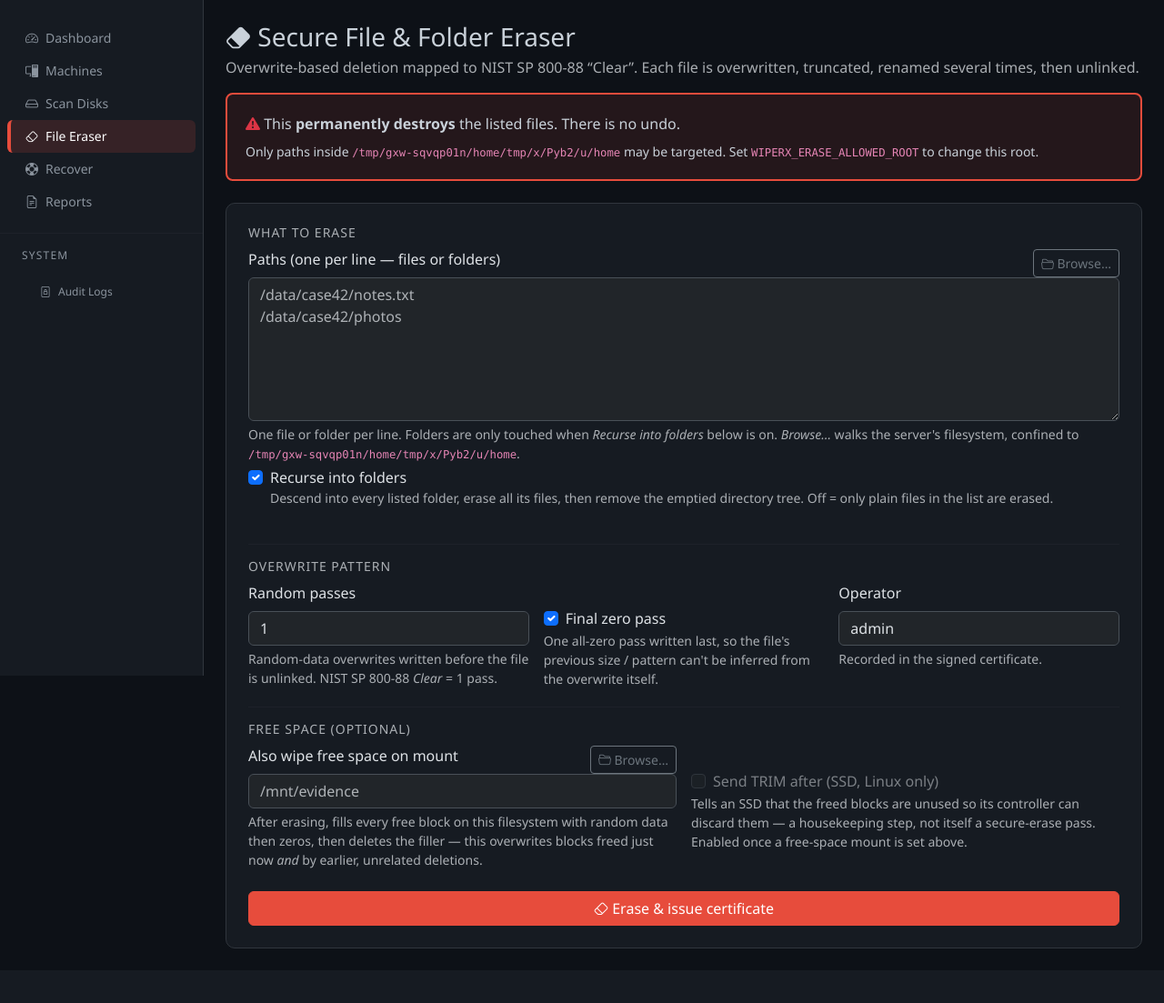
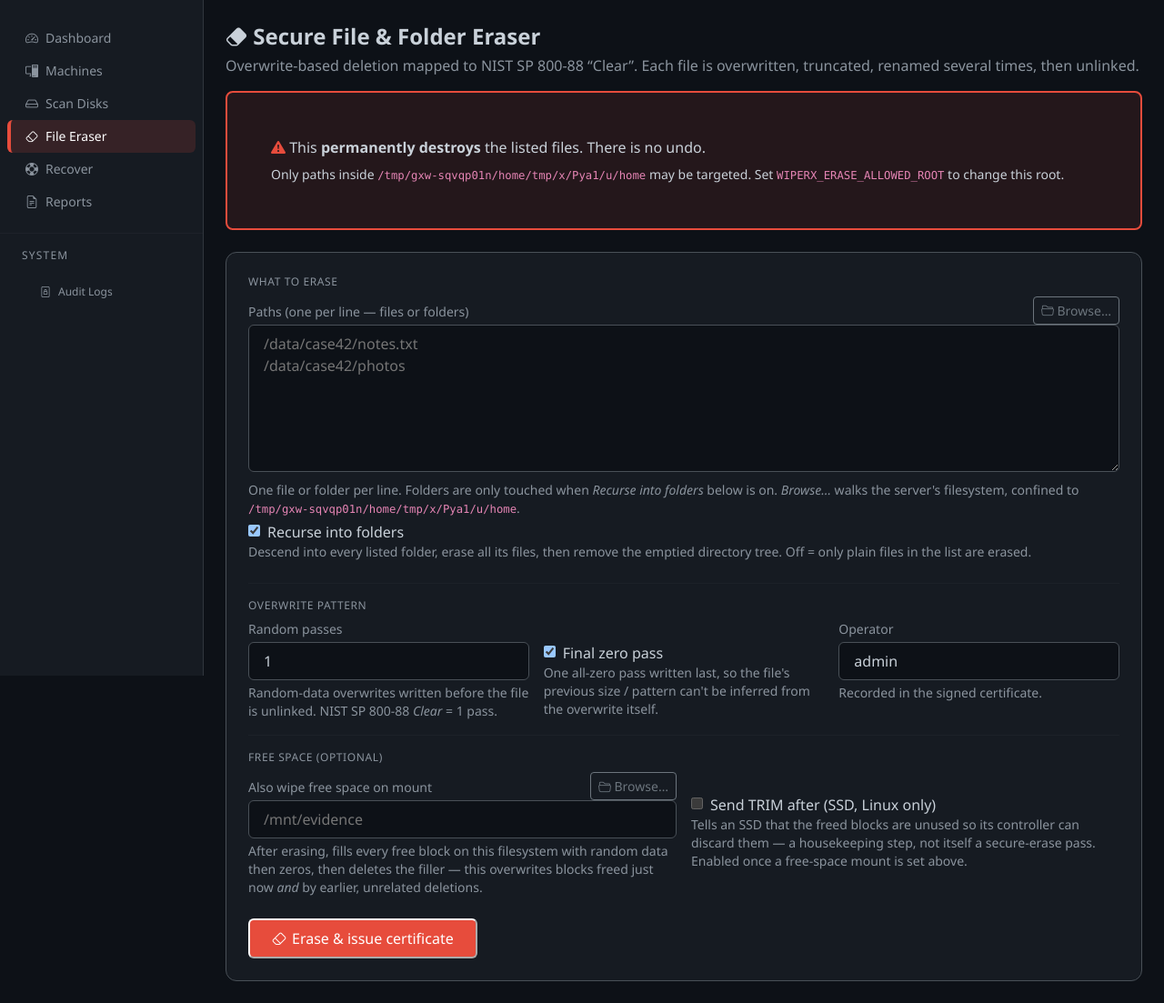
Before and after one commit to harishvidyarthcsecs/WiperX, a Flask app: page /eraser/ in a window 1280 px wide. Shown: the part 68-1171 px from the top of the page at 91% size. Before the commit the page ends 1111 px from the top, so only its background shows below. Run offline with Flask 3, Linux system fonts and the light colour scheme; a user stored in the database is signed in; some libraries are stand-ins or nearby versions.

Commit message:
feat(web): eraser page pass (Part B, slice 8)
- web/templates/eraser/index.html: converted to Tailwind, path_picker.html
  wiring (pick_button/picker_modal) from Part C untouched. Field names
  (paths, recursive, passes, zero_final, operator, wipe_free_mount,
  fstrim_after, csrf_token) and JS-referenced ids (fsmount, ft, ft-hint)
  kept identical - the mount/TRIM sync script is unchanged.
- web/templates/eraser/result.html: card()/badge()/table_wrap() for the
  stat tiles, certificate badge, and per-file table. Context vars (result,
  cert_name, log_lines) unchanged.

Verified: pytest 156 passed (1 pre-existing recovery flake, unrelated).
Screenshotted eraser/index via the live dev server (logged in). result.html
rendered directly via render_template with representative mock data (no
route change needed); that render used a bare unauthenticated request
context so the shell chrome is absent from the screenshot by construction,
not a template defect - content (stat tiles, signed badge, per-file table)
verified correct.

Co-Authored-By: Claude Sonnet 5 <noreply@anthropic.com>
Claude-Session: https://claude.ai/code/session_01Ay1oDUAfQtqfH8dq6p4sHe

```diff
--- a/web/templates/eraser/index.html
+++ b/web/templates/eraser/index.html
@@ -3,86 +3,97 @@
 {% block title %}Secure File Eraser{% endblock %}
 
 {% block content %}
-<h3 class="mb-1"><i class="bi bi-eraser-fill"></i> Secure File &amp; Folder Eraser</h3>
-<p class="text-muted">Overwrite-based deletion mapped to NIST SP 800-88 &ldquo;Clear&rdquo;.
+<h3 class="mb-1 text-2xl font-bold"><i class="bi bi-eraser-fill"></i> Secure File &amp; Folder Eraser</h3>
+<p class="text-wx-muted">Overwrite-based deletion mapped to NIST SP 800-88 &ldquo;Clear&rdquo;.
 Each file is overwritten, truncated, renamed several times, then unlinked.</p>
 
-<div class="wipe-warning-box mb-4">
-  <i class="bi bi-exclamation-triangle-fill text-danger"></i>
+<div class="mb-4 rounded-lg border-2 border-wx-red bg-wx-red/10 p-5">
+  <i class="bi bi-exclamation-triangle-fill text-wx-red"></i>
   This <strong>permanently destroys</strong> the listed files. There is no undo.
-  <div class="small mt-2">Only paths inside <code>{{ allowed_root }}</code> may be
+  <div class="mt-2 text-sm">Only paths inside <code>{{ allowed_root }}</code> may be
     targeted. Set <code>WIPERX_ERASE_ALLOWED_ROOT</code> to change this root.</div>
 </div>
 
-<form method="POST" action="{{ url_for('eraser.run') }}" class="card p-4"
+<form method="POST" action="{{ url_for('eraser.run') }}"
+      class="rounded-xl border border-wx-border bg-wx-card p-6"
       onsubmit="return confirm('Permanently erase the listed paths?');">
   <input type="hidden" name="csrf_token" value="{{ csrf_token() }}">
 
-  <h6 class="text-uppercase text-muted small mb-2" style="letter-spacing:1px">What to erase</h6>
+  <h6 class="mb-2 text-xs uppercase tracking-wider text-wx-muted">What to erase</h6>
   <div class="mb-1">
-    <div class="d-flex justify-content-between align-items-end">
-      <label class="form-label">Paths (one per line &mdash; files or folders)</label>
+    <div class="flex items-end justify-between">
+      <label class="mb-1 block text-sm text-wx-muted">Paths (one per line &mdash; files or folders)</label>
       {{ pick_button('[name="paths"]', 'append-lines', 'Browse…') }}
     </div>
-    <textarea name="paths" rows="6" class="form-control" placeholder="/data/case42/notes.txt&#10;/data/case42/photos"></textarea>
-    <small class="text-muted d-block mt-1">One file or folder per line. Folders are only
+    <textarea name="paths" rows="6" placeholder="/data/case42/notes.txt&#10;/data/case42/photos"
+              class="w-full rounded-md border border-wx-border bg-wx-dark px-3 py-2 text-wx-text
+                     focus:outline-none focus:border-wx-red focus:ring focus:ring-wx-red-dim"></textarea>
+    <small class="mt-1 block text-sm text-wx-muted">One file or folder per line. Folders are only
       touched when <em>Recurse into folders</em> below is on. <em>Browse&hellip;</em> walks the
       server's filesystem, confined to <code>{{ allowed_root }}</code>.</small>
   </div>
-  <div class="form-check mb-4">
-    <input class="form-check-input" type="checkbox" name="recursive" id="rc" checked>
-    <label class="form-check-label" for="rc">Recurse into folders</label>
-    <small class="text-muted d-block">Descend into every listed folder, erase all its files,
+  <div class="mb-4">
+    <label class="flex items-start gap-2">
+      <input type="checkbox" name="recursive" id="rc" checked class="mt-1">
+      <span>Recurse into folders</span>
+    </label>
+    <small class="block text-sm text-wx-muted">Descend into every listed folder, erase all its files,
       then remove the emptied directory tree. Off = only plain files in the list are erased.</small>
   </div>
 
-  <hr style="border-color: var(--wx-border);">
-  <h6 class="text-uppercase text-muted small mb-2" style="letter-spacing:1px">Overwrite pattern</h6>
-  <div class="row g-3 mb-1">
-    <div class="col-md-4">
-      <label class="form-label">Random passes</label>
-      <input type="number" name="passes" value="1" min="1" max="35" class="form-control">
-      <small class="text-muted d-block mt-1">Random-data overwrites written before the file is
+  <hr class="my-3 border-wx-border">
+  <h6 class="mb-2 text-xs uppercase tracking-wider text-wx-muted">Overwrite pattern</h6>
+  <div class="mb-1 grid grid-cols-1 gap-3 md:grid-cols-3">
+    <div>
+      <label class="mb-1 block text-sm text-wx-muted">Random passes</label>
+      <input type="number" name="passes" value="1" min="1" max="35"
+             class="w-full rounded-md border border-wx-border bg-wx-dark px-3 py-2 text-wx-text
+                    focus:outline-none focus:border-wx-red focus:ring focus:ring-wx-red-dim">
+      <small class="mt-1 block text-sm text-wx-muted">Random-data overwrites written before the file is
         unlinked. NIST SP 800-88 <em>Clear</em> = 1 pass.</small>
     </div>
-    <div class="col-md-4">
-      <div class="form-check mt-4 pt-1">
-        <input class="form-check-input" type="checkbox" name="zero_final" id="zf" checked>
-        <label class="form-check-label" for="zf">Final zero pass</label>
-      </div>
-      <small class="text-muted d-block">One all-zero pass written last, so the file's previous
+    <div>
+      <label class="mt-6 flex items-start gap-2">
+        <input type="checkbox" name="zero_final" id="zf" checked class="mt-1">
+        <span>Final zero pass</span>
+      </label>
+      <small class="block text-sm text-wx-muted">One all-zero pass written last, so the file's previous
         size / pattern can't be inferred from the overwrite itself.</small>
     </div>
-    <div class="col-md-4">
-      <label class="form-label">Operator</label>
-      <input type="text" name="operator" class="form-control" value="{{ current_user.username }}">
-      <small class="text-muted d-block mt-1">Recorded in the signed certificate.</small>
+    <div>
+      <label class="mb-1 block text-sm text-wx-muted">Operator</label>
+      <input type="text" name="operator" value="{{ current_user.username }}"
+             class="w-full rounded-md border border-wx-border bg-wx-dark px-3 py-2 text-wx-text
+                    focus:outline-none focus:border-wx-red focus:ring focus:ring-wx-red-dim">
+      <small class="mt-1 block text-sm text-wx-muted">Recorded in the signed certificate.</small>
     </div>
   </div>
 
-  <hr style="border-color: var(--wx-border);">
-  <h6 class="text-uppercase text-muted small mb-2" style="letter-spacing:1px">Free space (optional)</h6>
-  <div class="row g-3">
-    <div class="col-md-6">
-      <div class="d-flex justify-content-between align-items-end">
-        <label class="form-label">Also wipe free space on mount</label>
+  <hr class="my-3 border-wx-border">
+  <h6 class="mb-2 text-xs uppercase tracking-wider text-wx-muted">Free space (optional)</h6>
+  <div class="grid grid-cols-1 gap-3 md:grid-cols-2">
+    <div>
+      <div class="flex items-end justify-between">
+        <label class="mb-1 block text-sm text-wx-muted">Also wipe free space on mount</label>
         {{ pick_button('#fsmount', 'set-value', 'Browse…') }}
       </div>
-      <input type="text" name="wipe_free_mount" id="fsmount" class="form-control" placeholder="/mnt/evidence">
-      <small class="text-muted d-block mt-1">After erasing, fills every free block on this
+      <input type="text" name="wipe_free_mount" id="fsmount" placeholder="/mnt/evidence"
+             class="w-full rounded-md border border-wx-border bg-wx-dark px-3 py-2 text-wx-text
+                    focus:outline-none focus:border-wx-red focus:ring focus:ring-wx-red-dim">
+      <small class="mt-1 block text-sm text-wx-muted">After erasing, fills every free block on this
         filesystem with random data then zeros, then deletes the filler &mdash; this overwrites
         blocks freed just now <em>and</em> by earlier, unrelated deletions.</small>
     </div>
-    <div class="col-md-6">
-      <div class="form-check mt-4 pt-1">
-        <input class="form-check-input" type="checkbox" name="fstrim_after" id="ft" disabled>
-        <label class="form-check-label" for="ft">Send TRIM after (SSD, Linux only)</label>
-      </div>
-      <small class="text-muted d-block">
+    <div>
+      <label class="mt-6 flex items-start gap-2">
+        <input type="checkbox" name="fstrim_after" id="ft" disabled class="mt-1">
+        <span>Send TRIM after (SSD, Linux only)</span>
+      </label>
+      <small class="block text-sm text-wx-muted">
         Tells an SSD that the freed blocks are unused so its controller can discard them —
         a housekeeping step, not itself a secure-erase pass.
         {% if not is_linux %}
-          <strong class="text-warning d-block mt-1">Ignored on this OS (Linux-only) &mdash; disabled.</strong>
+          <strong class="mt-1 block text-wx-warning">Ignored on this OS (Linux-only) &mdash; disabled.</strong>
         {% else %}
           <span id="ft-hint">Enabled once a free-space mount is set above.</span>
         {% endif %}
@@ -90,7 +101,8 @@ Each file is overwritten, truncated, renamed several times, then unlinked.</p>
     </div>
   </div>
 
-  <button type="submit" class="btn btn-danger mt-4">
+  <button type="submit"
+          class="mt-4 inline-flex items-center gap-1.5 rounded-md bg-wx-red px-4 py-2 font-medium text-white hover:bg-[#c0392b]">
     <i class="bi bi-eraser"></i> Erase &amp; issue certificate
   </button>
 </form>
```
Also changed, not shown: web/templates/eraser/result.html (+64 -49 lines), web/static/css/app.css.
